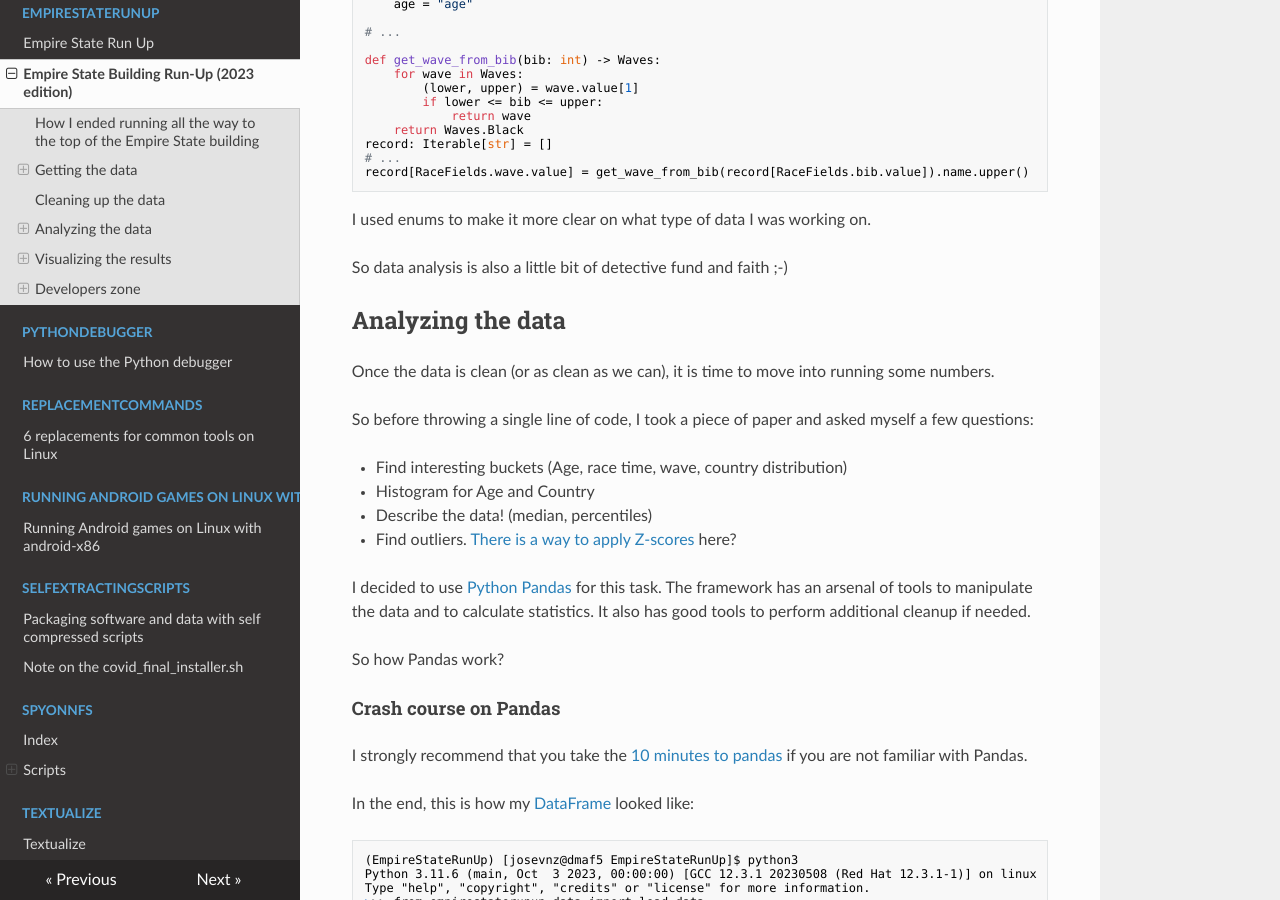
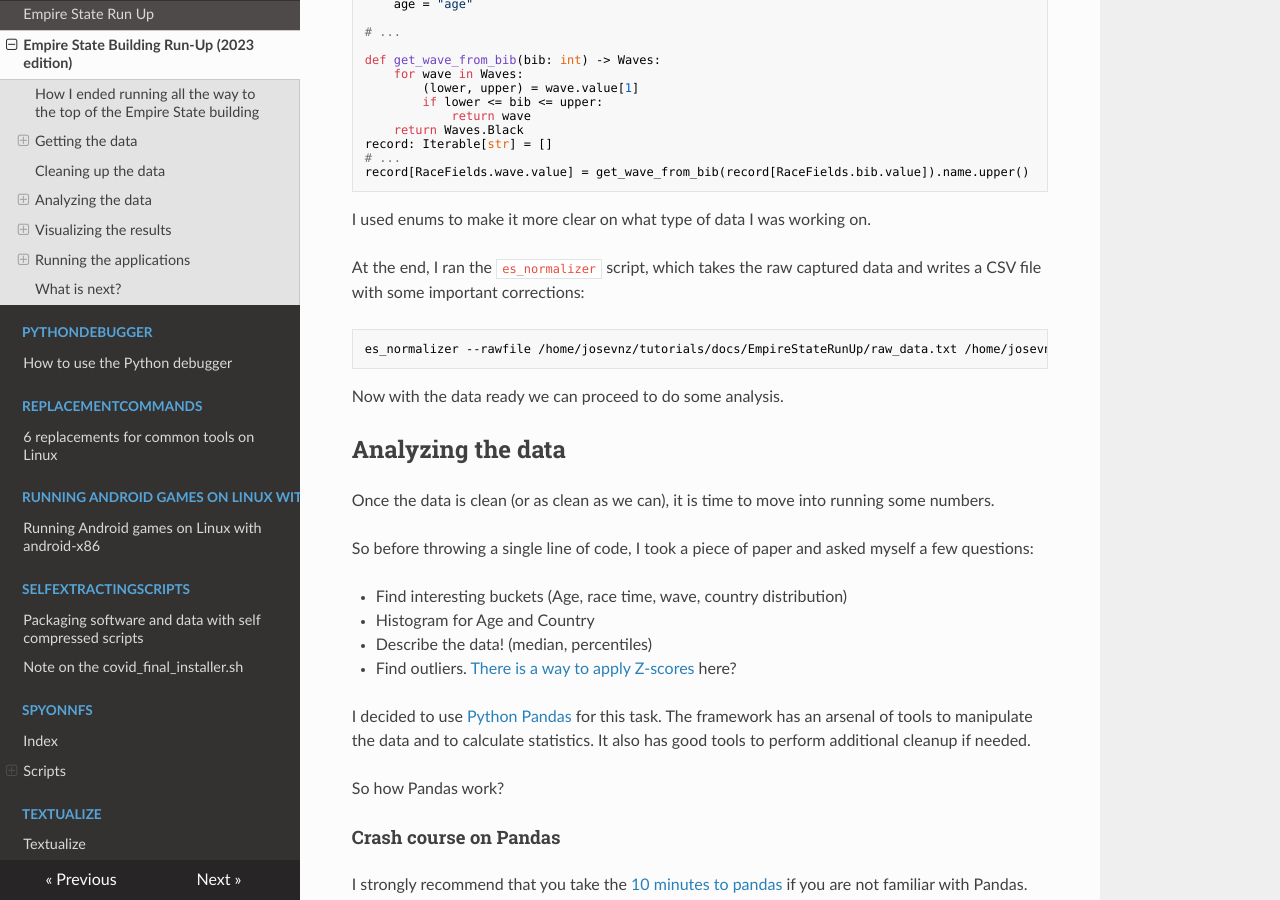
Before and after one commit to josevnz/tutorials, an MkDocs documentation site: the page built from docs/EmpireStateRunUp/TUTORIAL.md, in a window 1280 px wide and 900 px high, scrolled down 3562 px. Built offline with MkDocs 1.6.1, drawn with Linux system fonts in a browser that asks for light colours; nearby versions of some CDN libraries; some of the changed text lies outside the part shown.

Commit message:
Tutorial update

````diff
--- a/docs/EmpireStateRunUp/TUTORIAL.md
+++ b/docs/EmpireStateRunUp/TUTORIAL.md
@@ -179,7 +179,13 @@ record[RaceFields.wave.value] = get_wave_from_bib(record[RaceFields.bib.value]).
 
 I used enums to make it more clear on what type of data I was working on.
 
-So data analysis is also a little bit of detective fund and faith ;-)
+At the end, I ran the `es_normalizer` script, which takes the raw captured data and writes a CSV file with some important corrections:
+
+```shell
+es_normalizer --rawfile /home/josevnz/tutorials/docs/EmpireStateRunUp/raw_data.txt /home/josevnz/tutorials/docs/EmpireStateRunUp/empirestaterunup/results-2023.csv
+```
+
+Now with the data ready we can proceed to do some analysis.
 
 ## Analyzing the data
 
@@ -329,6 +335,7 @@ They are also easy to write, so before we go deeper into the resulting applicati
 
 The Textual project has a really nice tutorial that [you can read](https://textual.textualize.io/tutorial/) to get up to speed.
 
+## Running the applications
 
 
 ### Browsing through the data
@@ -344,8 +351,6 @@ The application shows all the race details for every Runner, on a table that all
 ![](esru_browser.png)
 
 
-
-
 ### Running summary reports
 
 This application provides details about the following:
@@ -359,7 +364,10 @@ esru_numbers
 
 Some interesting facts about the race:
 
-
+* Average age is 41 years old and 40 years old is the largest age group
+* Majority number of people belonged to the 'BLACK WAVE'
+* Majority of the people finished the race between 20 and 30 minutes.
+* Youngest runner was 11 years old, oldest 78
 
 ![](esru_numbers.png)
 
@@ -371,6 +379,12 @@ This application uses the Z-score to find the outliers for several metrics for t
 ```shell
 esru_outlier
 ```
+
+![](esru_outlier-1.png)
+
+Because this results drill down to the BIB number, you can click on a row and get more details of a runner:
+
+![](esru_outlier-2.png)
 
 ### A few plot graphics for you
 
@@ -449,12 +463,4 @@ the winner of the 2013 race is from Malaysia, with only 2 runners.
 
 Majority of the runners identified themselves as Males, followed by Female.
 
-## Developers zone
-
-### Normalizing the data
-
-Data is not ready to be used (like CSV) so I saved it into a TXT one page at the time, and then did some massaging:
-
-```shell
-es_normalizer --rawfile /home/josevnz/tutorials/docs/EmpireStateRunUp/raw_data.txt /home/josevnz/tutorials/docs/EmpireStateRunUp/empirestaterunup/results-2023.csv
-```
+## What is next?
````
Also changed, not shown: docs/EmpireStateRunUp/esru_outlier-1.png (added), docs/EmpireStateRunUp/esru_outlier-2.png (added).
